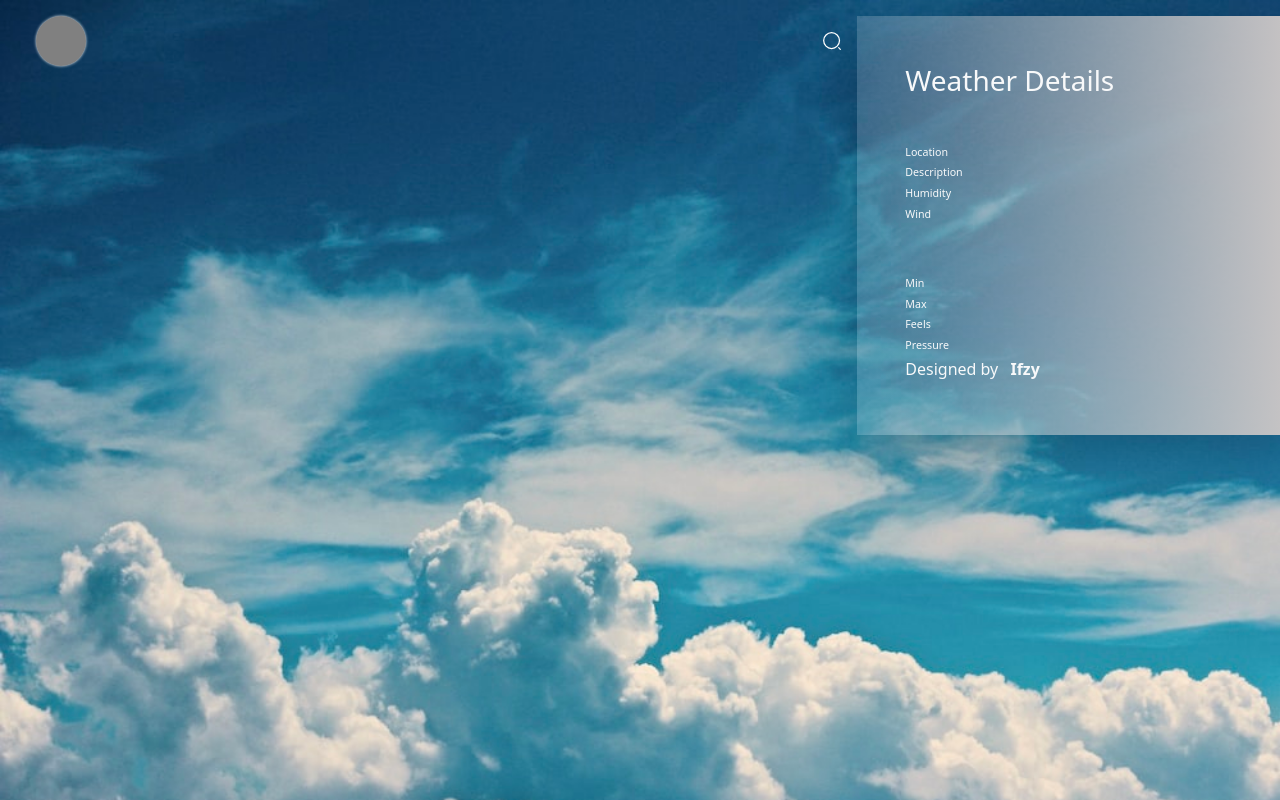
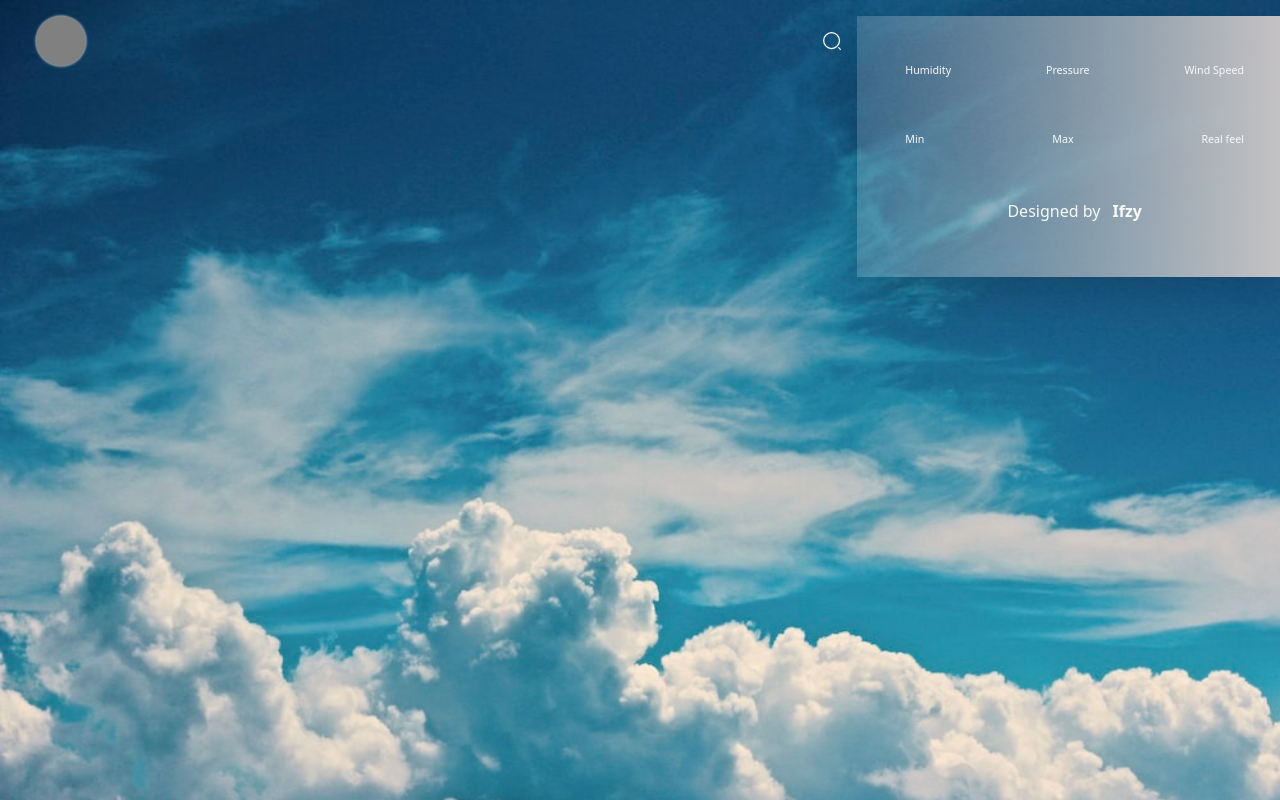
Before and after one commit to Ifzy99/weather-forecast, a plain HTML site: page index.html in a window 1280 px wide. Drawn offline with nearby package versions, Linux system fonts and the light colour scheme.

Commit message:
Add files via upload

```diff
--- a/index.html
+++ b/index.html
@@ -44,41 +44,52 @@
             <div class=" container2 shadow-lg col-12 col-md-4 p-5 mt-3">
                 <div class="row">
                     <div class="col-12 container3">
-                        <div class="row">
-                            <h3 class="mb-5">Weather Details</h3>
-                            <div class="col-6 ">
+                        <div class="wrapper">
+                            <div class="sub-header">
+                                <!-- <div>
                                   <h5>Location</h5>
+                                  <h4 id="locate"></h5>
+                                </div> -->
+                                <!-- <div>
                                     <h5>Description</h5>
+                                    <h4 id="description"></h5>
+                                </div> -->
+                                 <div>
                                     <h5>Humidity</h5>
-                                <h5>Wind</h5>
+                                    <h4 id="humidity"></h5>
                                  </div>
-                            <div class="col-6">
-                                <h4 id="locate"></h5>
-                                <h4 id="description"></h5>
-                                <h4 id="humidity"></h5>
+                                 <div>
+                                    <h5>Pressure</h5>
+                                    <h4 id="pressure"></h5>
+                                </div>
+                                 <div>
+                                    <h5>Wind Speed</h5>
                                     <h4 id="wind"></h5>
                                  </div>
                             </div>
+
+                        </div>
                     </div>
                     <div class="col-12 pt-5">
-                        <div class="row">
-                            <div class="col-6">
+                        <div class="wrapper">
+                            <div class="sub-header">
+                                <div>
                                     <h5>Min</h5>
+                                    <h4 id="minimum"></h5>
+                                </div>
+                                <div>
                                     <h5>Max</h5>
-                                <h5>Feels</h5>
-                                <h5>Pressure</h5>
-
+                                    <h4 id="maximum"></h5>
                                 </div>
-                            <div class="col-6">
-                                <h4 id="minimum"></h5>
-                                <h4 id="maximum"></h5>
+                                <div>
+                                    <h5>Real feel</h5>
                                     <h4 id="feels"></h5>
-                                <h4 id="pressure"></h5>
-                            </div>
-                            <h6> Designed by <b class="ms-2">Ifzy</b> </h6>
                                 </div>
                             </div>
                         </div>
+                    </div>
+                </div>
+                <h6 class="pt-5 text-center"> Designed by <b class="ms-2">Ifzy</b> </h6>
             </div>
         </div>
         <script>
@@ -93,8 +104,8 @@
             loading.innerHTML = ''
             SearchLocation.innerHTML = "";
             let res = convertedResponse
-            locate.innerHTML = `${res.name}, ${res.sys.country}`
-            description.innerHTML = `${res.weather[0].description}`
+            // locate.innerHTML = `${res.name}, ${res.sys.country}`
+            // description.innerHTML = `${res.weather[0].description}`
             humidity.innerHTML = `${res.main.humidity}%`
             wind.innerHTML = `${res.wind.speed} m/s`
             minimum.innerHTML = `${(res.main.temp_min-273).toFixed(1)}℃`
@@ -116,8 +127,8 @@
             .then((convertedResponse)=> {
                 loading.innerHTML = ''
                 let convert = convertedResponse
-                locate.innerHTML = `${convert.name}, ${convert.sys.country}`
-                description.innerHTML = `${convert.weather[0].description}`
+                // locate.innerHTML = `${convert.name}, ${convert.sys.country}`
+                // description.innerHTML = `${convert.weather[0].description}`
                 humidity.innerHTML = `${convert.main.humidity}%`
                 wind.innerHTML = `${convert.wind.speed} m/s`
                 minimum.innerHTML = `${(convert.main.temp_min-273).toFixed(1)}℃`
--- a/weather.css
+++ b/weather.css
@@ -90,4 +90,17 @@ body{
 
 .container2 h5{
     font-size: 8pt;
+
 }
+
+.container2 h4{
+    font-size: 12pt;
+    margin: 0 auto;
+    width: 100%;
+}
+
+
+.sub-header{
+    display: flex;
+    justify-content: space-between;
+}
```
Lines whose indentation alone changed are shown as unchanged.
